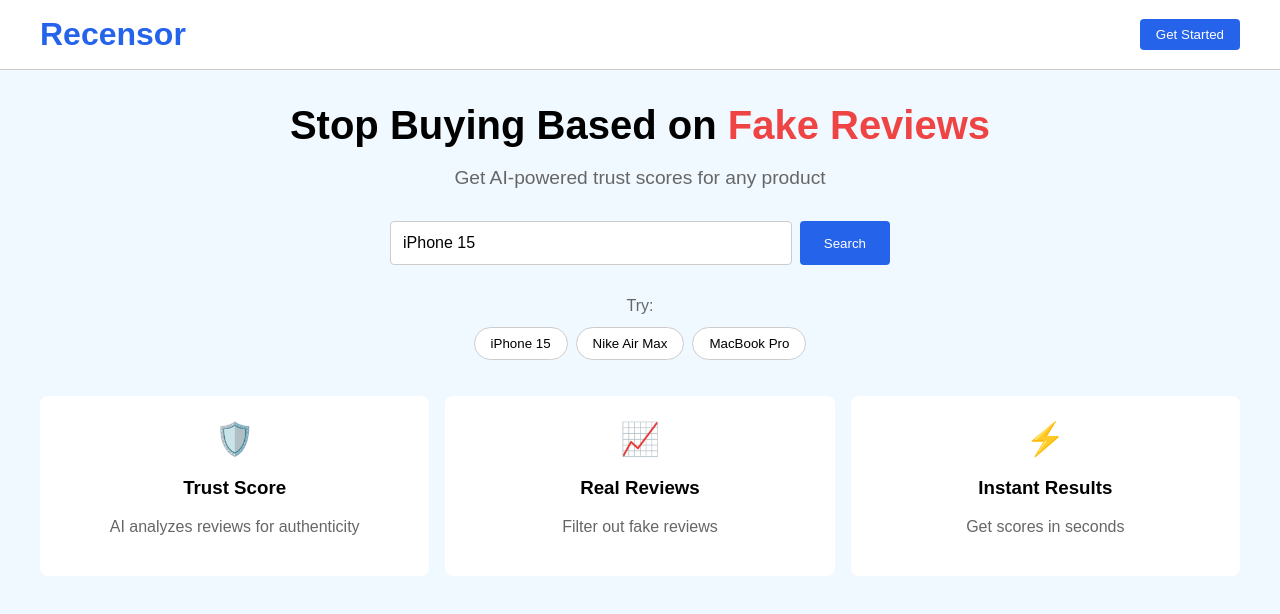
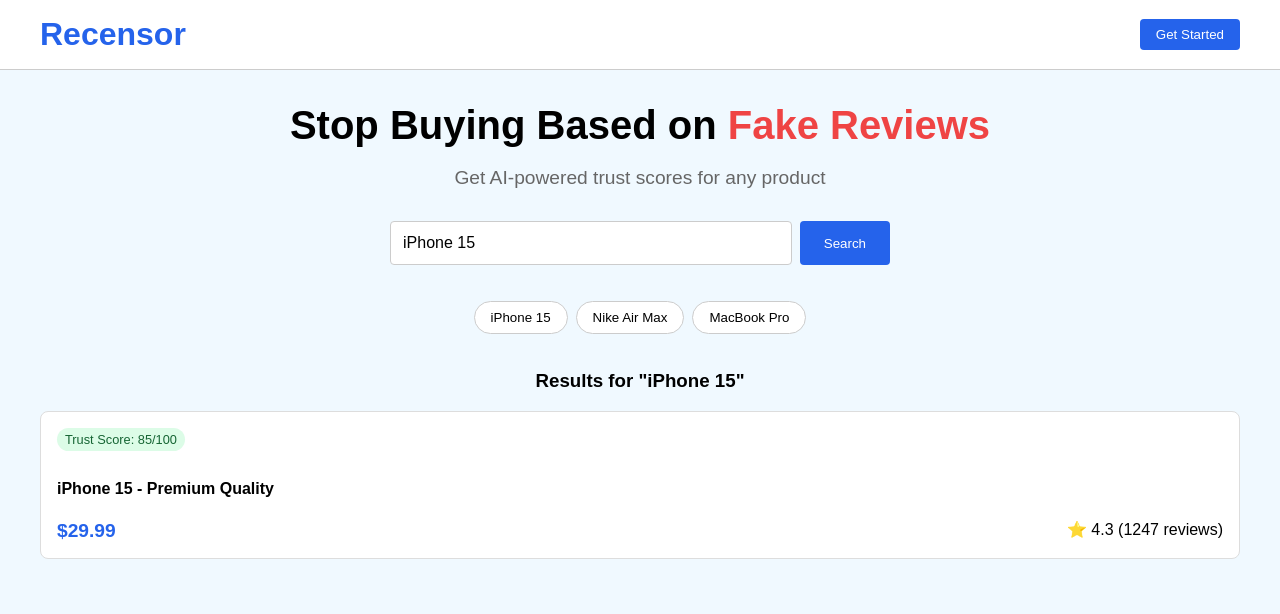
Before and after one commit to marmo6/recensor-final, a Next.js app: page / in a window 1280 px wide. Both pictures are taken after a click on the button "iPhone 15". Shown: the top 614 px of the page. Built offline with nearby package versions, Linux system fonts and the light colour scheme.

Commit message:
"Simplify page.js without HTML wrapper"

```diff
--- a/app/page.js
+++ b/app/page.js
@@ -11,7 +11,6 @@
     e.preventDefault()
     if (!searchQuery.trim()) return
 
-    // Mock results
     const mockResults = [
       {
         id: 1,
@@ -28,14 +27,6 @@
         trustScore: 72,
         rating: 3.8,
         reviews: 892
-      },
-      {
-        id: 3,
-        title: `Professional ${searchQuery} Kit`,
-        price: '$89.99',
-        trustScore: 91,
-        rating: 4.7,
-        reviews: 2156
       }
     ]
 
@@ -44,12 +35,7 @@
   }
 
   return (
-    <html lang="en">
-      <head>
-        <title>Recensor - Trust Intelligence</title>
-        <meta name="viewport" content="width=device-width, initial-scale=1" />
-      </head>
-      <body style={{ margin: 0, fontFamily: 'Arial, sans-serif', backgroundColor: '#f0f9ff' }}>
+    <div style={{ backgroundColor: '#f0f9ff', minHeight: '100vh' }}>
       {/* Header */}
       <header style={{ backgroundColor: 'white', padding: '1rem', borderBottom: '1px solid #ccc' }}>
         <div style={{ maxWidth: '1200px', margin: '0 auto', display: 'flex', justifyContent: 'space-between', alignItems: 'center' }}>
@@ -104,13 +90,21 @@
 
         {/* Quick searches */}
         <div style={{ marginBottom: '2rem' }}>
-            <p style={{ color: '#666', marginBottom: '0.5rem' }}>Try: </p>
           {['iPhone 15', 'Nike Air Max', 'MacBook Pro'].map(term => (
             <button
               key={term}
               onClick={() => {
                 setSearchQuery(term)
-                  handleSearch({ preventDefault: () => {} })
+                const mockResults = [{
+                  id: 1,
+                  title: `${term} - Premium Quality`,
+                  price: '$29.99',
+                  trustScore: 85,
+                  rating: 4.3,
+                  reviews: 1247
+                }]
+                setResults(mockResults)
+                setShowResults(true)
               }}
               style={{
                 margin: '0.25rem',
@@ -129,92 +123,24 @@
         {/* Results */}
         {showResults && (
           <div>
-              <h3 style={{ fontSize: '1.5rem', marginBottom: '1rem' }}>
-                Results for "{searchQuery}"
-              </h3>
-              <div style={{
-                display: 'grid',
-                gridTemplateColumns: 'repeat(auto-fit, minmax(300px, 1fr))',
-                gap: '1rem',
-                textAlign: 'left'
-              }}>
+            <h3>Results for "{searchQuery}"</h3>
+            <div style={{ display: 'grid', gridTemplateColumns: 'repeat(auto-fit, minmax(300px, 1fr))', gap: '1rem', textAlign: 'left' }}>
               {results.map(product => (
-                  <div key={product.id} style={{
-                    backgroundColor: 'white',
-                    padding: '1rem',
-                    borderRadius: '8px',
-                    border: '1px solid #ddd'
-                  }}>
-                    <div style={{
-                      backgroundColor: product.trustScore >= 80 ? '#dcfce7' : '#fef3c7',
-                      color: product.trustScore >= 80 ? '#166534' : '#92400e',
-                      padding: '0.25rem 0.5rem',
-                      borderRadius: '12px',
-                      fontSize: '0.8rem',
-                      display: 'inline-block',
-                      marginBottom: '0.5rem'
-                    }}>
+                <div key={product.id} style={{ backgroundColor: 'white', padding: '1rem', borderRadius: '8px', border: '1px solid #ddd' }}>
+                  <div style={{ backgroundColor: '#dcfce7', color: '#166534', padding: '0.25rem 0.5rem', borderRadius: '12px', fontSize: '0.8rem', display: 'inline-block', marginBottom: '0.5rem' }}>
                     Trust Score: {product.trustScore}/100
                   </div>
-
-                    <h4 style={{ margin: '0.5rem 0' }}>{product.title}</h4>
-
-                    <div style={{ display: 'flex', justifyContent: 'space-between', alignItems: 'center' }}>
-                      <span style={{ fontSize: '1.2rem', fontWeight: 'bold', color: '#2563eb' }}>
-                        {product.price}
-                      </span>
-                      <span style={{ fontSize: '0.9rem', color: '#666' }}>
-                        ⭐ {product.rating} ({product.reviews} reviews)
-                      </span>
-                    </div>
-
-                    <div style={{
-                      width: '100%',
-                      height: '4px',
-                      backgroundColor: '#e5e7eb',
-                      borderRadius: '2px',
-                      marginTop: '0.5rem',
-                      overflow: 'hidden'
-                    }}>
-                      <div style={{
-                        width: `${product.trustScore}%`,
-                        height: '100%',
-                        backgroundColor: product.trustScore >= 80 ? '#10b981' : '#f59e0b'
-                      }} />
+                  <h4>{product.title}</h4>
+                  <div style={{ display: 'flex', justifyContent: 'space-between' }}>
+                    <span style={{ fontSize: '1.2rem', fontWeight: 'bold', color: '#2563eb' }}>{product.price}</span>
+                    <span>⭐ {product.rating} ({product.reviews} reviews)</span>
                   </div>
                 </div>
               ))}
             </div>
           </div>
         )}
-
-          {/* Features */}
-          {!showResults && (
-            <div style={{
-              display: 'grid',
-              gridTemplateColumns: 'repeat(auto-fit, minmax(250px, 1fr))',
-              gap: '1rem',
-              marginTop: '2rem'
-            }}>
-              <div style={{ backgroundColor: 'white', padding: '1.5rem', borderRadius: '8px' }}>
-                <div style={{ fontSize: '2rem', marginBottom: '0.5rem' }}>🛡️</div>
-                <h3>Trust Score</h3>
-                <p style={{ color: '#666' }}>AI analyzes reviews for authenticity</p>
+      </main>
     </div>
-              <div style={{ backgroundColor: 'white', padding: '1.5rem', borderRadius: '8px' }}>
-                <div style={{ fontSize: '2rem', marginBottom: '0.5rem' }}>📈</div>
-                <h3>Real Reviews</h3>
-                <p style={{ color: '#666' }}>Filter out fake reviews</p>
-              </div>
-              <div style={{ backgroundColor: 'white', padding: '1.5rem', borderRadius: '8px' }}>
-                <div style={{ fontSize: '2rem', marginBottom: '0.5rem' }}>⚡</div>
-                <h3>Instant Results</h3>
-                <p style={{ color: '#666' }}>Get scores in seconds</p>
-              </div>
-            </div>
-          )}
-        </main>
-      </body>
-    </html>
   )
 }
```
Lines whose indentation alone changed are shown as unchanged.
